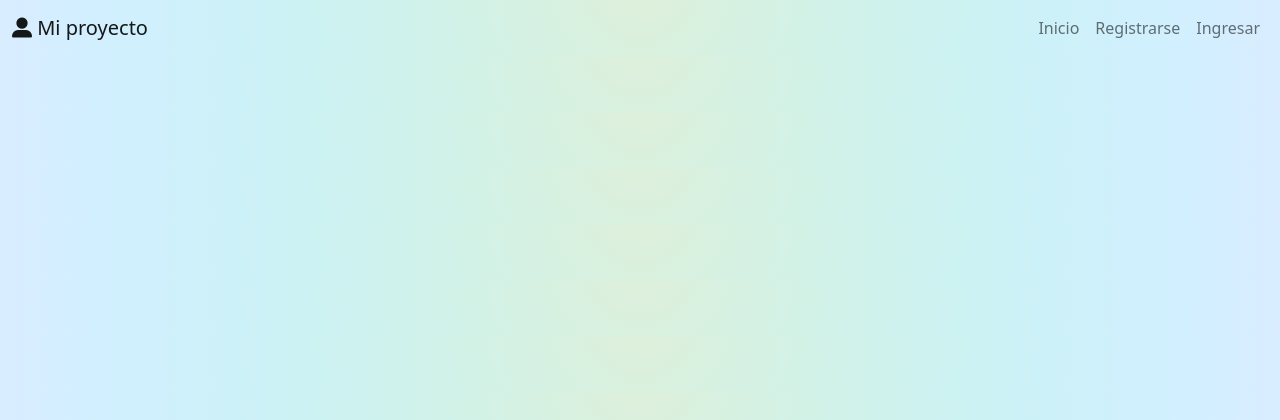
After one commit to Myspacework123/Proyecto2, a PHP site: page /template/cabecera.php in a window 1280 px wide. The commit adds this page. Shown: the top 420 px of the page. Run offline with PHP 8.4, Linux system fonts and the light colour scheme; some libraries are stand-ins or nearby versions.

Commit message:
V.Diseño

```diff
--- a/Vista/Css/main.css
+++ b/Vista/Css/main.css
@@ -0,0 +1,4 @@
+body{
+
+    background-image: radial-gradient(circle at 50% -20.71%, #dff0db 0, #dbf0dd 6.25%, #d8f1e0 12.5%, #d5f1e3 18.75%, #d3f2e6 25%, #d1f2e9 31.25%, #cff2ec 37.5%, #cef2ef 43.75%, #cdf2f2 50%, #cdf2f5 56.25%, #cdf1f8 62.5%, #cef1fa 68.75%, #cff0fc 75%, #d1f0fe 81.25%, #d3efff 87.5%, #d6eeff 93.75%, #d9edff 100%);
+}
--- /dev/null
+++ b/template/cabecera.php
@@ -0,0 +1,33 @@
+<!DOCTYPE html>
+<html lang="en">
+<head>
+    <meta charset="UTF-8">
+    <meta http-equiv="X-UA-Compatible" content="IE=edge">
+    <meta name="viewport" content="width=device-width, initial-scale=1.0">
+    <title>Inicio</title>
+
+    <link href="https://cdn.jsdelivr.net/npm/bootstrap@5.1.3/dist/css/bootstrap.min.css" rel="stylesheet">
+    <script src="https://cdn.jsdelivr.net/npm/bootstrap@5.1.3/dist/js/bootstrap.bundle.min.js"></script>
+    <script src="https://ajax.googleapis.com/ajax/libs/jquery/3.6.0/jquery.min.js"></script>
+    <script src='https://kit.fontawesome.com/a076d05399.js' crossorigin='anonymous'></script>
+    <link href="https://fonts.googleapis.com/icon?family=Material+Icons" rel="stylesheet">
+
+    <link rel='stylesheet' type='text/css' media='screen' href='vista/Css/main.css'>
+    <script src='Vista/Js/main.js'></script>
+</head>
+<body>
+<nav class="navbar navbar-expand-lg navbar-light bg-transparent">
+            <div class="container-fluid">
+                <a class="navbar-brand" href="#"><i class='fas fa-user-alt'></i> Mi proyecto</a>
+                <button class="navbar-toggler" type="button" data-bs-toggle="collapse" data-bs-target="#navbarNavAltMarkup" aria-controls="navbarNavAltMarkup" aria-expanded="false" aria-label="Toggle navigation">
+                    <span class="navbar-toggler-icon"></span>
+                </button>
+                <div class="collapse navbar-collapse" id="navbarNavAltMarkup">
+                    <div class="navbar-nav ms-auto">
+                        <a class="nav-link" href="#">Inicio</a>
+                        <a class="nav-link" href="#">Registrarse</a>
+                        <a class="nav-link" href="#">Ingresar</a>
+                    </div>
+                </div>
+            </div>
+        </nav>
```
Also changed, not shown: index.php (+58 -16 lines), template/pie.php (added, +12 -0 lines).
